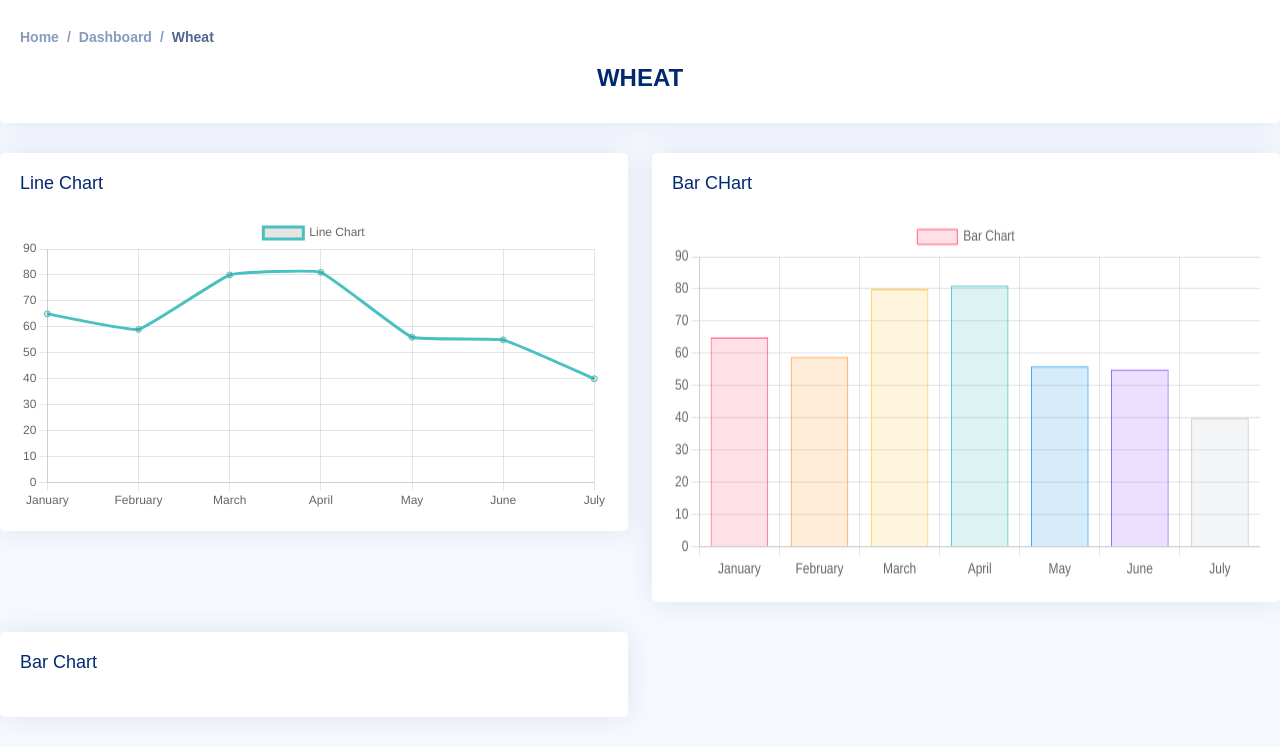
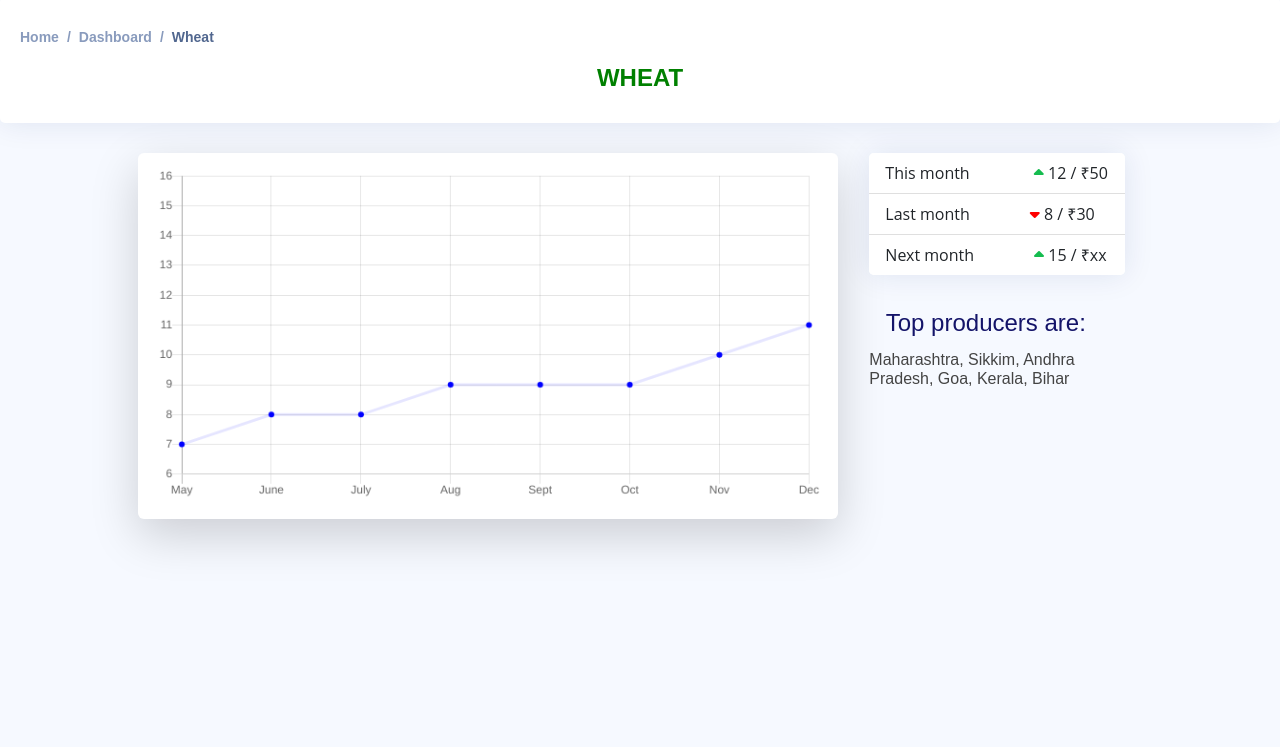
Before and after one commit to purvigujar/farmeasy, a plain HTML site: page wheat.html in a window 1280 px wide. Shown: the part 134-881 px from the top of the page. After the commit the page ends 800 px from the top, so only its background shows below. Drawn offline with nearby package versions, Linux system fonts and the light colour scheme.

Commit message:
crop page

```diff
--- a/css/style.css
+++ b/css/style.css
@@ -64,7 +64,7 @@ h6 {
   font-size: 24px;
   margin-bottom: 0;
   font-weight: 600;
-  color: #012970;
+  color: green;
 }
 
 /*--------------------------------------------------------------
--- a/css/styles.css
+++ b/css/styles.css
@@ -1,5 +1,5 @@
 body {
-    background-color: #fff;
+    background-color: #ffffff;
     font-family: 'Montserrat', sans-serif;
     padding: 0;
     margin: 0;
@@ -529,3 +529,31 @@ input:focus{
     margin-top: 30px;
     display: inline;
 }
+
+
+#myChart{
+    margin-left: 150px;
+    display: flex;
+    width: 100%;
+    padding: 25px;
+    background-color: white;
+    border-radius: 7px;
+}
+
+
+.list-group-item{
+    padding: 50% 5px;
+}
+
+.li-badge{
+    margin-left:60px;
+}
+
+.top-prods{
+    color: rgb(20, 20, 105);
+}
+
+.producers-list{
+    display: flex;
+    margin-right:180px;
+}
--- /dev/null
+++ b/js/chart.js
@@ -0,0 +1,100 @@
+
+// chart colors
+var colors = ['#007bff','#28a745','#333333','#c3e6cb','#dc3545','#6c757d'];
+
+/* large line chart */
+var chLine = document.getElementById("chLine");
+var chartData = {
+  labels: ["May", "June", "July", "Aug", "Sept", "Oct", "Nov"],
+  datasets: [{
+    data: [589, 445, 483, 503, 689, 692, 634],
+    backgroundColor: 'transparent',
+    borderColor: colors[0],
+    borderWidth: 4,
+    pointBackgroundColor: colors[0]
+  }
+//   {
+//     data: [639, 465, 493, 478, 589, 632, 674],
+//     backgroundColor: colors[3],
+//     borderColor: colors[1],
+//     borderWidth: 4,
+//     pointBackgroundColor: colors[1]
+//   }
+  ]
+};
+if (chLine) {
+  new Chart(chLine, {
+  type: 'line',
+  data: chartData,
+  options: {
+    scales: {
+      xAxes: [{
+        ticks: {
+          beginAtZero: false
+        }
+      }]
+    },
+    legend: {
+      display: false
+    },
+    responsive: true
+  }
+  });
+}
+
+
+var chLine1 = document.getElementById("chLine1");
+if (chLine1) {
+  new Chart(chLine1, {
+      type: 'line',
+      data: {
+          labels: ['Jan','Feb','Mar','Apr','May'],
+          datasets: [
+            {
+              backgroundColor:'#ffffff',
+              borderColor:'#ffffff',
+              data: [10, 11, 4, 11, 4],
+              fill: false
+            }
+          ]
+      },
+      options: lineOptions
+  });
+}
+var chLine2 = document.getElementById("chLine2");
+if (chLine2) {
+  new Chart(chLine2, {
+      type: 'line',
+      data: {
+          labels: ['A','B','C','D','E'],
+          datasets: [
+            {
+              backgroundColor:'#ffffff',
+              borderColor:'#ffffff',
+              data: [4, 5, 7, 13, 12],
+              fill: false
+            }
+          ]
+      },
+      options: lineOptions
+  });
+}
+
+var chLine3 = document.getElementById("chLine3");
+if (chLine3) {
+  new Chart(chLine3, {
+      type: 'line',
+      data: {
+          labels: ['Pos','Neg','Nue','Other','Unknown'],
+          datasets: [
+            {
+              backgroundColor:'#ffffff',
+              borderColor:'#ffffff',
+              data: [13, 15, 10, 9, 14],
+              fill: false
+            }
+          ]
+      },
+      options: lineOptions
+  });
+}
--- a/js/main.js
+++ b/js/main.js
@@ -179,6 +179,7 @@
     });
   }
 
+
   /**
    * Initiate TinyMCE Editor
    */
--- a/wheat.html
+++ b/wheat.html
@@ -10,6 +10,9 @@
   <link href="https://cdn.jsdelivr.net/npm/bootstrap@5.2.2/dist/css/bootstrap.min.css" rel="stylesheet" integrity="sha384-Zenh87qX5JnK2Jl0vWa8Ck2rdkQ2Bzep5IDxbcnCeuOxjzrPF/et3URy9Bv1WTRi" crossorigin="anonymous">
   <link href="css/style.css" rel="stylesheet">
   <link rel="stylesheet" href="css/styles.css">
+  <script
+  src="https://cdnjs.cloudflare.com/ajax/libs/Chart.js/2.9.4/Chart.js">
+  </script>
   <script src="https://kit.fontawesome.com/068f1419a7.js" crossorigin="anonymous"></script>
 
   <style>
@@ -17,6 +20,9 @@
   </style>
   <style>
       @import url('https://fonts.googleapis.com/css2?family=Montserrat:wght@400;500;600;700;800;900&display=swap');
+      body{
+        background-color: white;
+      }
   </style>
 
   <!-- Vendor CSS Files -->
@@ -38,7 +44,7 @@
   <!-- NAVBAR -->
   <section class="navbar-sec">
     <!-- <div class="container-fluid"> -->
-    <nav class="navbar navbar-expand-md navbar-dark bg-dark">
+    <nav class="navbar navbar-expand-md navbar-light bg-light">
         <div class="container-fluid">
             <a class="navbar-brand" href="index.html">
                 <img class="img-logo" src="images/farmeasy-logo.svg" alt="logo" class="d-inline-block align-text-top">
@@ -74,151 +80,76 @@
       </div>
 </section>
 
-<!-- start of charts -->
+<!-- line chart -->
 
-<section class="section">
+  <section id="chart">
     <div class="row">
+      <div class="col-lg-8">
+        <div class="row">
+          <canvas id="myChart" class = "shadow-lg p-3 mb-5 bg-white rounded" style="width:100%;max-width:700px"></canvas>
+        </div>
+      </div>
 
-      <div class="col-lg-6">
-        <div class="card">
-          <div class="card-body">
-            <h5 class="card-title">Line Chart</h5>
+      <div class="col-lg-4">
+        <div class="card" style="width: 16rem;">
+          <ul class="list-group list-group-flush">
+            <li class="list-group-item">This month <span class="li-badge"><i class="fa-solid fa-caret-up" style="color: #15bc4f;"></i>  12 / ₹50 </span></li>
+            <li class="list-group-item">Last month<span class="li-badge"><i class="fa-solid fa-caret-down" style="color: red;"></i>  8 / ₹30 </span></li>
+            <li class="list-group-item">Next month<span class="li-badge"><i class="fa-solid fa-caret-up" style="color: #15bc4f;"></i>  15 / ₹xx </span></li>
+          </ul>
+        </div>
 
-            <!-- Line Chart -->
-            <canvas id="lineChart" style="max-height: 400px;"></canvas>
+        <h4 class="top-prods">Top producers are: </h4>
+        <h6 class="producers-list">Maharashtra, Sikkim, Andhra Pradesh, Goa, Kerala, Bihar</h6>
+
+      </div>
+
+
+    </div>
+
+
+
+
+  </section>
+
   <script>
-              document.addEventListener("DOMContentLoaded", () => {
-                new Chart(document.querySelector('#lineChart'), {
-                  type: 'line',
+    const xValues = ["May","June","July","Aug","Sept","Oct","Nov","Dec"];
+    const yValues = [7,8,8,9,9,9,10,11,14,14,15];
+
+    new Chart("myChart", {
+      type: "line",
       data: {
-                    labels: ['January', 'February', 'March', 'April', 'May', 'June', 'July'],
+        labels: xValues,
         datasets: [{
-                      label: 'Line Chart',
-                      data: [65, 59, 80, 81, 56, 55, 40],
           fill: false,
-                      borderColor: 'rgb(75, 192, 192)',
-                      tension: 0.1
+          lineTension: 0,
+          backgroundColor: "rgba(0,0,255,1.0)",
+          borderColor: "rgba(0,0,255,0.1)",
+          data: yValues
         }]
       },
       options: {
+        legend: {display: false},
         scales: {
-                      y: {
-                        beginAtZero: true
-                      }
+          yAxes: [{ticks: {min: 6, max:16}}],
         }
       }
     });
-              });
     </script>
-            <!-- End Line CHart -->
 
-          </div>
-        </div>
-      </div>
 
-      <div class="col-lg-6">
-        <div class="card">
-          <div class="card-body">
-            <h5 class="card-title">Bar CHart</h5>
 
-            <!-- Bar Chart -->
-            <canvas id="barChart" style="max-height: 400px;"></canvas>
-            <script>
-              document.addEventListener("DOMContentLoaded", () => {
-                new Chart(document.querySelector('#barChart'), {
-                  type: 'bar',
-                  data: {
-                    labels: ['January', 'February', 'March', 'April', 'May', 'June', 'July'],
-                    datasets: [{
-                      label: 'Bar Chart',
-                      data: [65, 59, 80, 81, 56, 55, 40],
-                      backgroundColor: [
-                        'rgba(255, 99, 132, 0.2)',
-                        'rgba(255, 159, 64, 0.2)',
-                        'rgba(255, 205, 86, 0.2)',
-                        'rgba(75, 192, 192, 0.2)',
-                        'rgba(54, 162, 235, 0.2)',
-                        'rgba(153, 102, 255, 0.2)',
-                        'rgba(201, 203, 207, 0.2)'
-                      ],
-                      borderColor: [
-                        'rgb(255, 99, 132)',
-                        'rgb(255, 159, 64)',
-                        'rgb(255, 205, 86)',
-                        'rgb(75, 192, 192)',
-                        'rgb(54, 162, 235)',
-                        'rgb(153, 102, 255)',
-                        'rgb(201, 203, 207)'
-                      ],
-                      borderWidth: 1
-                    }]
-                  },
-                  options: {
-                    scales: {
-                      y: {
-                        beginAtZero: true
-                      }
-                    }
-                  }
-                });
-              });
-            </script>
-             </div>
-            </div>
-          </div>
-            <!-- End Bar CHart -->
+<aside>
 
-              <div class="col-lg-6">
-                <div class="card">
-                  <div class="card-body">
-                    <h5 class="card-title">Bar Chart</h5>
+</aside>
 
-                    <!-- Bar Chart -->
-                    <div id="barChart"></div>
 
-                    <script>
-                      document.addEventListener("DOMContentLoaded", () => {
-                        new ApexCharts(document.querySelector("#barChart"), {
-                          series: [{
-                            data: [400, 430, 448, 470, 540, 580, 690, 1100, 1200, 1380]
-                          }],
-                          chart: {
-                            type: 'bar',
-                            height: 350
-                          },
-                          plotOptions: {
-                            bar: {
-                              borderRadius: 4,
-                              horizontal: true,
-                            }
-                          },
-                          dataLabels: {
-                            enabled: false
-                          },
-                          xaxis: {
-                            categories: ['Maharashtra', 'Andhra Pradesh', 'Rajasthan', 'Gujarat', 'West Bengal', 'Tamil Nadu', 'Assam',
-                              'Sikkim', 'Kerala', 'Ladakh'
-                            ],
-                          }
-                        }).render();
-                      });
-                    </script>
-                    <!-- End Bar Chart -->
 
-                  </div>
-                </div>
-              </div>
-         <!-- Vendor JS Files -->
-  <script src="assets/vendor/apexcharts/apexcharts.min.js"></script>
-  <script src="assets/vendor/bootstrap/js/bootstrap.bundle.min.js"></script>
-  <script src="assets/vendor/chart.js/chart.umd.js"></script>
-  <script src="assets/vendor/echarts/echarts.min.js"></script>
-  <script src="assets/vendor/quill/quill.min.js"></script>
-  <script src="assets/vendor/simple-datatables/simple-datatables.js"></script>
-  <script src="assets/vendor/tinymce/tinymce.min.js"></script>
-  <script src="assets/vendor/php-email-form/validate.js"></script>
+
 
   <!-- Template Main JS File -->
-  <script src="assets/js/main.js"></script>
+  <script src = "js/chart.js"></script>
+  <script src="js/main.js"></script>
 
 </body>
+</html>
```
Lines whose indentation alone changed are shown as unchanged.
